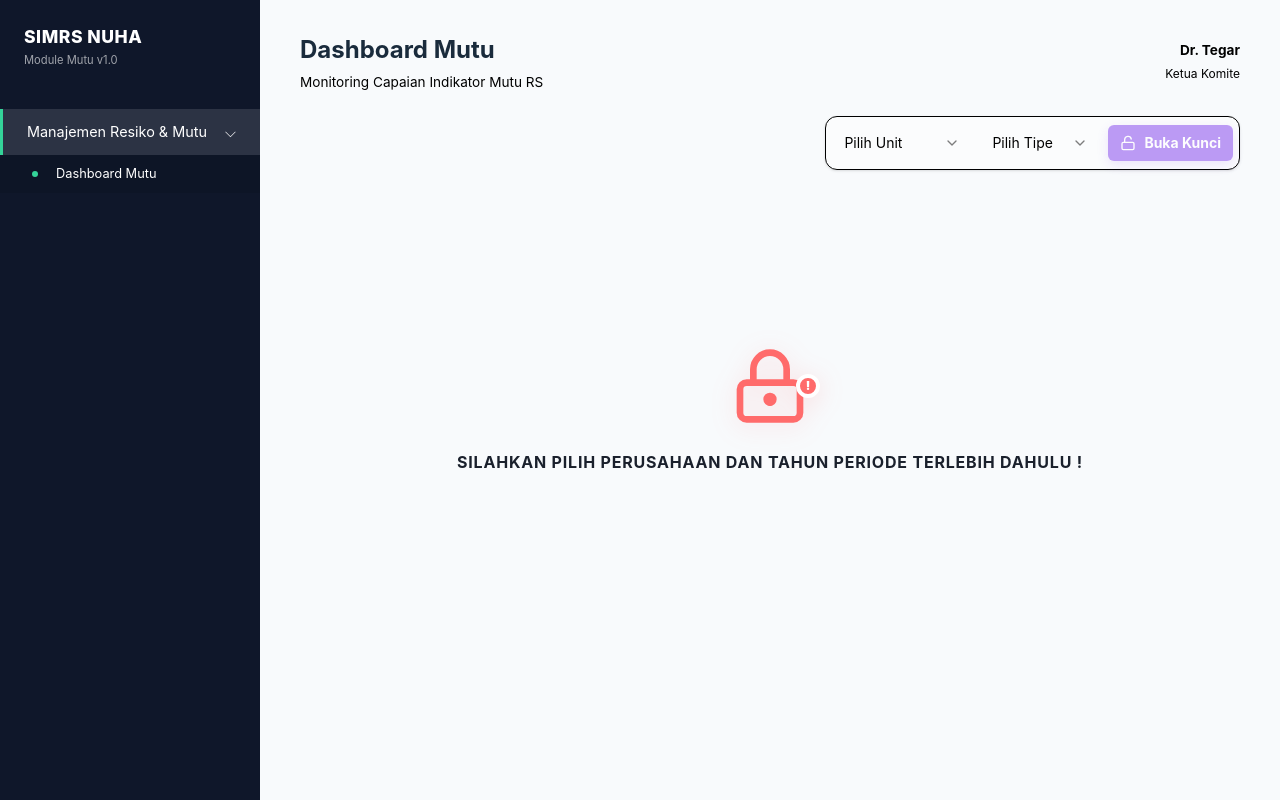
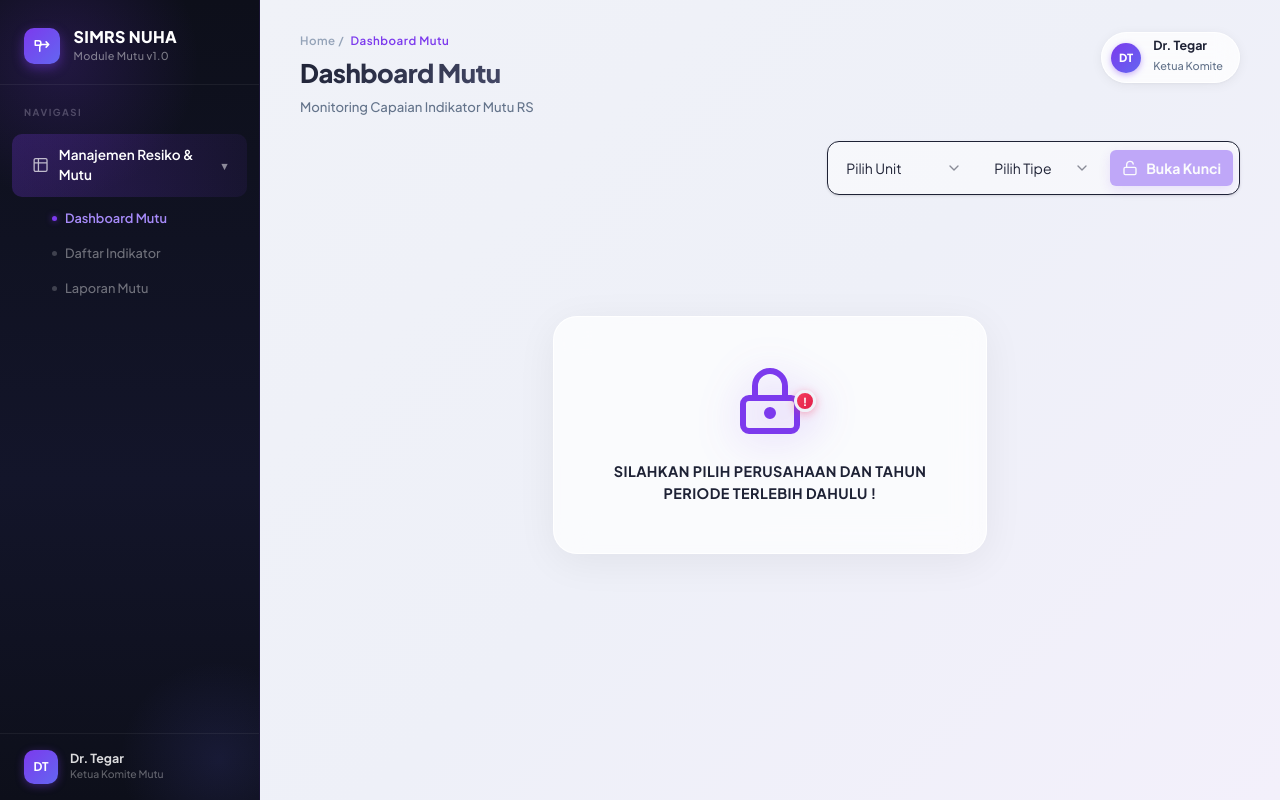
Before and after one commit to AlzaHendrian/mutu-pmkp, a React (Vite) app: page / in a window 1280 px wide. Built offline with nearby package versions, Linux system fonts and the light colour scheme.

Commit message:
mgirasi ke shadcn

```diff
--- a/src/App.css
+++ b/src/App.css
@@ -1,12 +1,22 @@
-
-
+/* ========================================
+   ROOT & DESIGN TOKENS
+   ======================================== */
 :root {
-  --bg-main: #f8fafc;
-  --bg-sidebar: #0f172a;
-  --font-family: 'Inter', system-ui, -apple-system, sans-serif;
+  --bg-main: #f0f2f8;
+  --bg-sidebar: #0d0f1a;
+  --sidebar-accent: #7c3aed;
+  --font-family: 'Plus Jakarta Sans', system-ui, -apple-system, sans-serif;
   --transition: all 0.3s cubic-bezier(0.4, 0, 0.2, 1);
+  --text-main: #1e2235;
+  --text-muted: #64748b;
+  --text-light: #94a3b8;
+  --border-color: rgba(226, 232, 240, 0.8);
+  --primary-color: #7c3aed;
 }
 
+/* ========================================
+   BASE RESET
+   ======================================== */
 * {
   box-sizing: border-box;
 }
@@ -16,138 +26,317 @@ body {
   font-family: var(--font-family);
   background-color: var(--bg-main);
   color: var(--text-main);
+  -webkit-font-smoothing: antialiased;
+  -moz-osx-font-smoothing: grayscale;
 }
 
+/* ========================================
+   APP LAYOUT
+   ======================================== */
 .app-layout {
   display: flex;
   min-height: 100vh;
   width: 100%;
 }
 
-/* Sidebar Styles */
+/* ========================================
+   SIDEBAR
+   ======================================== */
 .sidebar {
   width: 260px;
-  background-color: var(--bg-sidebar);
+  background: linear-gradient(180deg, #0d0f1a 0%, #13152a 60%, #0d0f1a 100%);
   color: white;
   display: flex;
   flex-direction: column;
-  padding: 1.5rem 0;
+  padding: 0;
+  flex-shrink: 0;
+  position: relative;
+  overflow: hidden;
+  border-right: 1px solid rgba(124, 58, 237, 0.12);
+}
+
+/* Sidebar ambient glow */
+.sidebar::before {
+  content: '';
+  position: absolute;
+  top: -80px;
+  left: -80px;
+  width: 280px;
+  height: 280px;
+  background: radial-gradient(circle, rgba(124, 58, 237, 0.18) 0%, transparent 70%);
+  pointer-events: none;
+}
+
+.sidebar::after {
+  content: '';
+  position: absolute;
+  bottom: -60px;
+  right: -60px;
+  width: 200px;
+  height: 200px;
+  background: radial-gradient(circle, rgba(99, 102, 241, 0.12) 0%, transparent 70%);
+  pointer-events: none;
+}
+
+.sidebar-header {
+  padding: 1.75rem 1.5rem 1.25rem;
+  margin-bottom: 0.5rem;
+  border-bottom: 1px solid rgba(255,255,255,0.06);
+  position: relative;
+  z-index: 1;
+}
+
+/* Logo icon block */
+.sidebar-header-inner {
+  display: flex;
+  align-items: center;
+  gap: 0.85rem;
+}
+
+.sidebar-logo-icon {
+  width: 36px;
+  height: 36px;
+  border-radius: 10px;
+  background: linear-gradient(135deg, #7c3aed 0%, #6366f1 100%);
+  display: flex;
+  align-items: center;
+  justify-content: center;
+  font-size: 1rem;
+  box-shadow: 0 4px 12px rgba(124, 58, 237, 0.45);
   flex-shrink: 0;
 }
 
-.sidebar-header {
-  padding: 0 1.5rem;
-  margin-bottom: 2.5rem;
-}
-
 .sidebar-logo {
-  font-size: 1.1rem;
+  font-size: 1rem;
   font-weight: 800;
-  letter-spacing: 0.5px;
+  letter-spacing: 0.3px;
   margin: 0;
+  color: #fff;
+  line-height: 1.1;
 }
 
 .sidebar-sub {
-  font-size: 0.7rem;
-  opacity: 0.6;
+  font-size: 0.68rem;
+  color: rgba(255, 255, 255, 0.45);
   margin-top: 2px;
+  font-weight: 500;
+  letter-spacing: 0.3px;
 }
 
 .sidebar-menu {
   list-style: none;
-  padding: 0;
+  padding: 0.5rem 0;
   margin: 0;
+  flex: 1;
+  position: relative;
+  z-index: 1;
+}
+
+.menu-section-title {
+  padding: 0.75rem 1.5rem 0.4rem;
+  font-size: 0.6rem;
+  font-weight: 700;
+  letter-spacing: 1.5px;
+  text-transform: uppercase;
+  color: rgba(255,255,255,0.25);
 }
 
 .menu-group {
-  margin-bottom: 0.5rem;
+  margin-bottom: 0.25rem;
 }
 
 .menu-item {
-  padding: 0.75rem 1.5rem;
+  padding: 0.7rem 1.25rem;
   cursor: pointer;
   display: flex;
   justify-content: space-between;
   align-items: center;
-  font-size: 0.9rem;
-  transition: all 0.2s;
-  color: rgba(255, 255, 255, 0.7);
+  font-size: 0.85rem;
+  font-weight: 500;
+  transition: var(--transition);
+  color: rgba(255, 255, 255, 0.55);
+  border-radius: 0;
+  margin: 0 0.75rem;
+  border-radius: 10px;
 }
 
-.menu-item:hover, .menu-item.active {
-  background-color: rgba(255, 255, 255, 0.08);
-  color: white;
+.menu-item:hover {
+  background-color: rgba(255, 255, 255, 0.07);
+  color: rgba(255, 255, 255, 0.9);
 }
 
 .menu-item.active {
-  background-color: rgba(255, 255, 255, 0.12);
-  border-left: 3px solid #34d399;
+  background: linear-gradient(90deg, rgba(124, 58, 237, 0.25) 0%, rgba(124, 58, 237, 0.08) 100%);
+  color: #fff;
+  font-weight: 600;
+  border-left: none;
+}
+
+.menu-item-icon {
+  width: 18px;
+  height: 18px;
+  opacity: 0.7;
+}
+
+.menu-item-left {
+  display: flex;
+  align-items: center;
+  gap: 0.6rem;
+}
+
+.menu-chevron {
+  font-size: 0.7rem;
+  transition: transform 0.2s;
+  opacity: 0.5;
 }
 
 .menu-sub-list {
   list-style: none;
-  padding: 0;
-  background-color: rgba(0, 0, 0, 0.1);
+  padding: 0.25rem 0;
+  margin: 0;
 }
 
 .menu-sub-item {
-  padding: 0.6rem 1.5rem 0.6rem 3.5rem;
+  padding: 0.5rem 1.5rem 0.5rem 3.25rem;
   font-size: 0.8rem;
-  color: rgba(255, 255, 255, 0.5);
+  font-weight: 500;
+  color: rgba(255, 255, 255, 0.4);
   cursor: pointer;
   transition: var(--transition);
   position: relative;
+  display: flex;
+  align-items: center;
+  gap: 0.5rem;
 }
 
-.menu-sub-item:hover, .menu-sub-item.active {
-  color: white;
+.menu-sub-item::before {
+  content: '';
+  width: 5px;
+  height: 5px;
+  border-radius: 50%;
+  background: rgba(255,255,255,0.2);
+  flex-shrink: 0;
+}
+
+.menu-sub-item:hover {
+  color: rgba(255, 255, 255, 0.8);
+}
+
+.menu-sub-item:hover::before {
+  background: rgba(124, 58, 237, 0.8);
+}
+
+.menu-sub-item.active {
+  color: #a78bfa;
+  font-weight: 600;
 }
 
 .menu-sub-item.active::before {
-  content: '';
-  position: absolute;
-  left: 2rem;
-  top: 50%;
-  transform: translateY(-50%);
-  width: 6px;
-  height: 6px;
-  border-radius: 50%;
-  background-color: #34d399;
+  background: #7c3aed;
+  box-shadow: 0 0 6px rgba(124, 58, 237, 0.7);
 }
 
-/* Main Content Styles */
+/* Sidebar footer */
+.sidebar-footer {
+  padding: 1rem 1.5rem;
+  border-top: 1px solid rgba(255,255,255,0.06);
+  position: relative;
+  z-index: 1;
+}
+
+.sidebar-footer-user {
+  display: flex;
+  align-items: center;
+  gap: 0.75rem;
+}
+
+.sidebar-avatar {
+  width: 34px;
+  height: 34px;
+  border-radius: 10px;
+  background: linear-gradient(135deg, #7c3aed, #6366f1);
+  display: flex;
+  align-items: center;
+  justify-content: center;
+  font-size: 0.75rem;
+  font-weight: 700;
+  color: white;
+  flex-shrink: 0;
+  box-shadow: 0 2px 8px rgba(124, 58, 237, 0.4);
+}
+
+.sidebar-footer-info {
+  flex: 1;
+}
+
+.sidebar-footer-name {
+  font-size: 0.78rem;
+  font-weight: 700;
+  color: rgba(255,255,255,0.85);
+  line-height: 1;
+  margin-bottom: 2px;
+}
+
+.sidebar-footer-role {
+  font-size: 0.65rem;
+  color: rgba(255,255,255,0.35);
+  font-weight: 500;
+}
+
+/* ========================================
+   MAIN CONTENT
+   ======================================== */
 .main-content {
   flex-grow: 1;
   padding: 2rem 2.5rem;
   overflow-y: auto;
-  width: 100%; /* Ensure it takes full available width */
+  width: 100%;
+  min-height: 100vh;
+  background: linear-gradient(135deg, #f0f2f8 0%, #eef0f8 50%, #f3f0fb 100%);
 }
 
+/* ========================================
+   HEADER
+   ======================================== */
 .dashboard-header {
   display: flex;
   justify-content: space-between;
-  align-items: center;
+  align-items: flex-start;
   margin-bottom: 1.5rem;
 }
 
-.filter-section {
-  margin-bottom: 2.5rem;
+.header-breadcrumb {
+  font-size: 0.72rem;
+  font-weight: 600;
+  color: var(--text-light);
+  letter-spacing: 0.5px;
   display: flex;
-  justify-content: flex-end;
+  align-items: center;
+  gap: 0.4rem;
+  margin-bottom: 0.3rem;
 }
 
+.header-breadcrumb span {
+  color: var(--primary-color);
+}
 
 .header-titles h1 {
-  font-size: 1.5rem;
-  font-weight: 700;
+  font-size: 1.6rem;
+  font-weight: 800;
   margin: 0;
-  color: #1a2b3c;
+  color: var(--text-main);
+  letter-spacing: -0.5px;
+  background: linear-gradient(135deg, #1e2235, #4a4e6e);
+  -webkit-background-clip: text;
+  -webkit-text-fill-color: transparent;
+  background-clip: text;
 }
 
 .header-titles p {
-  font-size: 0.85rem;
+  font-size: 0.82rem;
   color: var(--text-muted);
-  margin: 0.25rem 0 0;
+  margin: 0.3rem 0 0;
+  font-weight: 500;
 }
 
 .header-actions {
@@ -156,25 +345,72 @@ body {
   gap: 1rem;
 }
 
+/* User profile chip */
 .user-profile {
   display: flex;
   align-items: center;
   gap: 0.75rem;
-  text-align: right;
+  background: rgba(255, 255, 255, 0.75);
+  backdrop-filter: blur(12px);
+  -webkit-backdrop-filter: blur(12px);
+  border: 1px solid rgba(255,255,255,0.9);
+  border-radius: 100px;
+  padding: 0.4rem 1rem 0.4rem 0.55rem;
+  box-shadow: 0 2px 12px rgba(0,0,0,0.06), 0 1px 3px rgba(0,0,0,0.04);
+  cursor: pointer;
+  transition: var(--transition);
+}
+
+.user-profile:hover {
+  box-shadow: 0 4px 20px rgba(0,0,0,0.1);
+  transform: translateY(-1px);
+}
+
+.user-avatar-chip {
+  width: 30px;
+  height: 30px;
+  border-radius: 50%;
+  background: linear-gradient(135deg, #7c3aed 0%, #6366f1 100%);
+  display: flex;
+  align-items: center;
+  justify-content: center;
+  font-size: 0.7rem;
+  font-weight: 800;
+  color: white;
+  box-shadow: 0 2px 6px rgba(124, 58, 237, 0.4);
+  flex-shrink: 0;
+}
+
+.user-info {
+  text-align: left;
 }
 
 .user-info .user-name {
-  font-size: 0.85rem;
+  font-size: 0.78rem;
   font-weight: 700;
   display: block;
+  color: var(--text-main);
+  line-height: 1;
 }
 
 .user-info .user-role {
-  font-size: 0.75rem;
+  font-size: 0.68rem;
   color: var(--text-muted);
+  font-weight: 500;
 }
 
-/* Locked State */
+/* ========================================
+   FILTER SECTION
+   ======================================== */
+.filter-section {
+  margin-bottom: 2rem;
+  display: flex;
+  justify-content: flex-end;
+}
+
+/* ========================================
+   LOCKED STATE
+   ======================================== */
 .locked-container {
   display: flex;
   justify-content: center;
@@ -189,14 +425,21 @@ body {
   flex-direction: column;
   align-items: center;
   gap: 1.5rem;
+  background: rgba(255,255,255,0.7);
+  backdrop-filter: blur(16px);
+  -webkit-backdrop-filter: blur(16px);
+  border: 1px solid rgba(255,255,255,0.9);
+  border-radius: 24px;
+  padding: 3rem 3.5rem;
+  box-shadow: 0 8px 40px rgba(0,0,0,0.06);
 }
 
 .lock-icon {
   position: relative;
-  width: 80px;
-  height: 80px;
-  color: #ff6b6b; /* Soft Red */
-  filter: drop-shadow(0 4px 12px rgba(255, 107, 107, 0.2));
+  width: 72px;
+  height: 72px;
+  color: #7c3aed;
+  filter: drop-shadow(0 8px 20px rgba(124, 58, 237, 0.3));
 }
 
 .lock-icon svg {
@@ -208,63 +451,114 @@ body {
   position: absolute;
   top: 50%;
   right: -10px;
-  background: #ff6b6b;
+  background: linear-gradient(135deg, #f43f5e, #e11d48);
   color: white;
-  width: 24px;
-  height: 24px;
+  width: 22px;
+  height: 22px;
   border-radius: 50%;
-  border: 4px solid white;
+  border: 3px solid #f0f2f8;
   display: flex;
   align-items: center;
   justify-content: center;
   font-weight: 900;
-  font-size: 0.75rem;
+  font-size: 0.7rem;
   transform: translateY(-50%);
+  box-shadow: 0 2px 8px rgba(244, 63, 94, 0.4);
 }
 
 .lock-message {
-  font-size: 1rem;
+  font-size: 0.9rem;
   font-weight: 700;
-  color: #1a202c;
-  letter-spacing: 0.05em;
-  text-transform: uppercase;
+  color: var(--text-main);
+  letter-spacing: 0.03em;
+  max-width: 320px;
+  line-height: 1.5;
 }
 
-/* Grid & Cards */
+/* ========================================
+   CARDS GRID
+   ======================================== */
 .cards-grid {
   display: grid;
   grid-template-columns: repeat(auto-fit, minmax(300px, 1fr));
-  gap: 1.5rem;
-  margin-bottom: 2.5rem;
+  gap: 1.25rem;
+  margin-bottom: 1.75rem;
   width: 100%;
 }
 
-/* Indicators Overrides to match Screenshot precisely */
-.card-decoration {
-  position: absolute;
-  top: -60px;
-  right: -60px;
-  width: 220px;
-  height: 220px;
-  border-radius: 50%;
-  z-index: 0;
-  opacity: 0.05;
+/* ========================================
+   SECTION CARDS
+   ======================================== */
+.section-card {
+  background: rgba(255, 255, 255, 0.8);
+  backdrop-filter: blur(12px);
+  -webkit-backdrop-filter: blur(12px);
+  border-radius: 20px;
+  padding: 1.75rem;
+  box-shadow:
+    0 1px 3px rgba(0,0,0,0.04),
+    0 8px 24px rgba(0,0,0,0.05),
+    0 0 0 1px rgba(255,255,255,0.7) inset;
+  border: 1px solid rgba(226, 232, 240, 0.6);
+  margin-bottom: 1.5rem;
+  transition: var(--transition);
 }
 
-.card-content {
-  position: relative;
-  z-index: 1;
+.section-card:hover {
+  box-shadow:
+    0 4px 6px rgba(0,0,0,0.04),
+    0 16px 40px rgba(0,0,0,0.07),
+    0 0 0 1px rgba(255,255,255,0.9) inset;
+  transform: translateY(-1px);
+}
+
+.section-card-header {
   display: flex;
   justify-content: space-between;
   align-items: center;
+  margin-bottom: 1.5rem;
 }
 
+.section-card-header h3 {
+  font-size: 0.95rem;
+  font-weight: 800;
+  margin: 0;
+  color: var(--text-main);
+  letter-spacing: -0.2px;
+}
+
+.chart-tabs {
+  display: flex;
+  gap: 0.5rem;
+}
+
+.tab {
+  padding: 0.3rem 0.85rem;
+  border-radius: 100px;
+  font-size: 0.72rem;
+  font-weight: 700;
+  cursor: pointer;
+  color: var(--text-muted);
+  background: transparent;
+  transition: var(--transition);
+  letter-spacing: 0.5px;
+}
+
+.tab.active {
+  background: linear-gradient(135deg, #7c3aed, #6366f1);
+  color: white;
+  box-shadow: 0 3px 10px rgba(124, 58, 237, 0.3);
+}
+
+/* ========================================
+   INDICATOR CARD INTERNALS
+   ======================================== */
 .card-title {
   color: var(--text-muted);
-  font-size: 0.8rem; /* REDUCED per user feedback */
+  font-size: 0.75rem;
   font-weight: 700;
   line-height: 1.4;
-  letter-spacing: 0.5px;
+  letter-spacing: 0.8px;
   margin: 0 0 0.75rem 0;
   max-width: 170px;
   text-transform: uppercase;
@@ -278,14 +572,15 @@ body {
 }
 
 .indicator-value .number {
-  font-size: 3rem; /* Slightly reduced */
+  font-size: 3rem;
   font-weight: 800;
-  color: #1a2b3c;
+  color: var(--text-main);
   line-height: 1;
+  letter-spacing: -2px;
 }
 
 .indicator-value .unit {
-  font-size: 1.1rem; /* REDUCED per user feedback */
+  font-size: 1rem;
   color: var(--text-light);
   font-weight: 500;
 }
@@ -297,18 +592,20 @@ body {
 }
 
 .badge-wajib {
-  font-weight: 800;
-  padding: 0.35rem 0.85rem;
+  font-weight: 700;
+  padding: 0.3rem 0.75rem;
   border-radius: 100px;
-  font-size: 0.7rem; /* REDUCED */
+  font-size: 0.68rem;
+  letter-spacing: 0.3px;
 }
 
 .regulation {
-  color: var(--text-light);
-  font-size: 0.85rem; /* REDUCED */
+  color: var(--text-muted);
+  font-size: 0.78rem;
   font-weight: 500;
 }
 
+/* Right panel (donut chart) */
 .right-panel {
   display: flex;
   flex-direction: column;
@@ -343,47 +640,21 @@ body {
   font-size: 1.5rem;
   font-weight: 800;
   line-height: 1;
+  letter-spacing: -1px;
 }
 
 .chart-footer-label {
   text-align: center;
-  font-size: 0.8rem; /* REDUCED */
+  font-size: 0.75rem;
   color: var(--text-light);
   line-height: 1.4;
   margin: 0;
   font-weight: 600;
 }
 
-/* Section Components */
-.section-card {
-  background: white;
-  border-radius: 1.25rem; /* Smoother corners */
-  padding: 1.75rem;
-  box-shadow: 0 10px 15px -3px rgba(0, 0, 0, 0.04), 0 4px 6px -2px rgba(0, 0, 0, 0.02);
-  border: 1px solid var(--border-color);
-  margin-bottom: 2rem;
-  transition: var(--transition);
-}
-
-.section-card:hover {
-  box-shadow: 0 20px 25px -5px rgba(0, 0, 0, 0.05), 0 10px 10px -5px rgba(0, 0, 0, 0.02);
-}
-
-.section-card-header {
-  display: flex;
-  justify-content: space-between;
-  align-items: center;
-  margin-bottom: 1.25rem;
-}
-
-.section-card-header h3 {
-  font-size: 1rem;
-  font-weight: 700;
-  margin: 0;
-  color: #1a2b3c;
-}
-
-/* Table Styles - Refined */
+/* ========================================
+   TABLE STYLES
+   ======================================== */
 .table-wrapper {
   overflow-x: auto;
 }
@@ -396,70 +667,78 @@ body {
 
 .progress-bar-bg {
   flex-grow: 1;
-  height: 6px;
+  height: 5px;
   background-color: #f1f5f9;
-  border-radius: 3px;
+  border-radius: 99px;
   overflow: hidden;
 }
 
 .progress-bar-fill {
   height: 100%;
-  border-radius: 3px;
+  border-radius: 99px;
 }
 
 .progress-text {
-  font-size: 0.75rem;
-  font-weight: 600;
+  font-size: 0.73rem;
+  font-weight: 700;
   color: var(--text-muted);
   min-width: 35px;
 }
 
 .status-badge {
-  padding: 0.25rem 0.6rem;
-  border-radius: 4px;
+  padding: 0.25rem 0.65rem;
+  border-radius: 100px;
   font-size: 0.65rem;
   font-weight: 800;
   text-transform: uppercase;
+  letter-spacing: 0.5px;
 }
 
 .action-link {
   color: var(--primary-color);
   text-decoration: none;
-  font-weight: 600;
-  font-size: 0.8rem;
+  font-weight: 700;
+  font-size: 0.78rem;
   display: flex;
   align-items: center;
   gap: 0.25rem;
+  transition: opacity 0.2s;
 }
 
 .action-link:hover {
+  opacity: 0.7;
   text-decoration: underline;
 }
 
+/* ========================================
+   CUSTOM TOOLTIP
+   ======================================== */
 .custom-tooltip {
-  background: rgba(255, 255, 255, 0.85);
-  backdrop-filter: blur(12px);
-  -webkit-backdrop-filter: blur(12px);
-  border: 1px solid rgba(255, 255, 255, 0.4);
-  border-radius: 1rem;
-  padding: 1.25rem;
-  box-shadow: 0 8px 32px 0 rgba(31, 38, 135, 0.07);
-  color: #1e293b;
+  background: rgba(255, 255, 255, 0.92);
+  backdrop-filter: blur(16px);
+  -webkit-backdrop-filter: blur(16px);
+  border: 1px solid rgba(255, 255, 255, 0.8);
+  border-radius: 16px;
+  padding: 1rem 1.25rem;
+  box-shadow:
+    0 4px 6px rgba(0,0,0,0.04),
+    0 12px 32px rgba(0,0,0,0.08);
+  color: var(--text-main);
   min-width: 180px;
 }
 
 .custom-tooltip .label {
   font-weight: 800;
-  font-size: 0.9rem;
-  margin-bottom: 0.75rem;
+  font-size: 0.85rem;
+  margin-bottom: 0.65rem;
   padding-bottom: 0.5rem;
-  border-bottom: 1px solid rgba(0, 0, 0, 0.05);
-  color: #1a2b3c;
+  border-bottom: 1px solid rgba(0, 0, 0, 0.06);
+  color: var(--text-main);
   display: block;
 }
 
 .tooltip-details {
   display: flex;
   flex-direction: column;
-  gap: 0.5rem;
+  gap: 0.35rem;
 }
--- a/src/components/Header.tsx
+++ b/src/components/Header.tsx
@@ -11,20 +11,22 @@ const Header: React.FC<HeaderProps> = ({ title, subtitle }) => {
     <>
       <header className="dashboard-header">
         <div className="header-titles">
+          <div className="header-breadcrumb">
+            Home / <span>Dashboard Mutu</span>
+          </div>
           <h1>{title}</h1>
           {subtitle && <p>{subtitle}</p>}
         </div>
 
         <div className="header-actions">
           <div className="user-profile">
+            <div className="user-avatar-chip">DT</div>
             <div className="user-info">
               <span className="user-name">Dr. Tegar</span>
               <span className="user-role">Ketua Komite</span>
             </div>
-          {/* <div className="user-avatar">DT</div> */}
           </div>
         </div>
-
       </header>
       <Filter />
     </>
--- a/src/components/Sidebar.tsx
+++ b/src/components/Sidebar.tsx
@@ -4,18 +4,46 @@ const Sidebar: React.FC = () => {
   return (
     <div className="sidebar">
       <div className="sidebar-header">
-        <h1 className="sidebar-logo">SIMRS NUHA</h1>
-        <p className="sidebar-sub">Module Mutu v1.0</p>
+        <div className="sidebar-header-inner">
+          <div className="sidebar-logo-icon">
+            <svg width="18" height="18" viewBox="0 0 24 24" fill="none" xmlns="http://www.w3.org/2000/svg">
+              <path d="M9 19V13.5C9 11.567 10.567 10 12.5 10H21M21 10L17.5 6.5M21 10L17.5 13.5M3 5H7.5C9.157 5 10.5 6.343 10.5 8V8C10.5 9.657 9.157 11 7.5 11H3V5Z" stroke="white" strokeWidth="2" strokeLinecap="round" strokeLinejoin="round"/>
+            </svg>
+          </div>
+          <div>
+            <h1 className="sidebar-logo">SIMRS NUHA</h1>
+            <p className="sidebar-sub">Module Mutu v1.0</p>
+          </div>
+        </div>
       </div>
+
+      <p className="menu-section-title">Navigasi</p>
 
       <div className="sidebar-menu">
         <div className="menu-group">
           <div className="menu-item active">
-            <span>Manajemen Resiko & Mutu</span>
-            <span>⌵</span>
+            <div className="menu-item-left">
+              <svg className="menu-item-icon" viewBox="0 0 24 24" fill="none" stroke="currentColor" strokeWidth="1.8" strokeLinecap="round" strokeLinejoin="round">
+                <path d="M9 3H5a2 2 0 0 0-2 2v4m6-6h10a2 2 0 0 1 2 2v4M9 3v18m0 0h10a2 2 0 0 0 2-2V9M9 21H5a2 2 0 0 1-2-2V9m0 0h18"/>
+              </svg>
+              <span>Manajemen Resiko & Mutu</span>
+            </div>
+            <span className="menu-chevron">▾</span>
           </div>
           <div className="menu-sub-list">
             <div className="menu-sub-item active">Dashboard Mutu</div>
+            <div className="menu-sub-item">Daftar Indikator</div>
+            <div className="menu-sub-item">Laporan Mutu</div>
+          </div>
+        </div>
+      </div>
+
+      <div className="sidebar-footer">
+        <div className="sidebar-footer-user">
+          <div className="sidebar-avatar">DT</div>
+          <div className="sidebar-footer-info">
+            <p className="sidebar-footer-name">Dr. Tegar</p>
+            <p className="sidebar-footer-role">Ketua Komite Mutu</p>
           </div>
         </div>
       </div>
--- a/src/index.css
+++ b/src/index.css
@@ -1,3 +1,4 @@
+@import url('https://fonts.googleapis.com/css2?family=Plus+Jakarta+Sans:ital,wght@0,300;0,400;0,500;0,600;0,700;0,800;1,400&display=swap');
 @import "tailwindcss";
 
 @theme {
@@ -20,29 +21,30 @@
   --color-border: hsl(var(--border));
   --color-input: hsl(var(--input));
   --color-ring: hsl(var(--ring));
-  --radius: 0.5rem;
+  --radius: 0.75rem;
+  --font-sans: 'Plus Jakarta Sans', system-ui, -apple-system, sans-serif;
 }
 
 :root {
-  --background: 0 0% 100%;
-  --foreground: 222.2 84% 4.9%;
+  --background: 220 20% 97%;
+  --foreground: 224 71% 4%;
   --card: 0 0% 100%;
-  --card-foreground: 222.2 84% 4.9%;
+  --card-foreground: 224 71% 4%;
   --popover: 0 0% 100%;
-  --popover-foreground: 222.2 84% 4.9%;
-  --primary: 262.1 83.3% 57.8%;
-  --primary-foreground: 210 40% 98%;
-  --secondary: 215.4 16.3% 46.9%;
-  --secondary-foreground: 222.2 47.4% 11.2%;
-  --muted: 210 40% 96.1%;
-  --muted-foreground: 215.4 16.3% 46.9%;
-  --accent: 210 40% 96.1%;
-  --accent-foreground: 222.2 47.4% 11.2%;
-  --destructive: 0 84.2% 60.2%;
-  --destructive-foreground: 210 40% 98%;
-  --border: 214.3 31.8% 91.4%;
-  --input: 214.3 31.8% 91.4%;
-  --ring: 262.1 83.3% 57.8%;
+  --popover-foreground: 224 71% 4%;
+  --primary: 258 90% 66%;
+  --primary-foreground: 0 0% 100%;
+  --secondary: 220 14% 96%;
+  --secondary-foreground: 220 9% 46%;
+  --muted: 220 14% 96%;
+  --muted-foreground: 220 9% 46%;
+  --accent: 258 90% 95%;
+  --accent-foreground: 258 90% 40%;
+  --destructive: 0 84% 60%;
+  --destructive-foreground: 0 0% 98%;
+  --border: 220 13% 91%;
+  --input: 220 13% 91%;
+  --ring: 258 90% 66%;
 }
 
 *, *::before, *::after {
@@ -54,4 +56,5 @@ html, body, #root {
   width: 100%;
   margin: 0;
   padding: 0;
+  font-family: 'Plus Jakarta Sans', system-ui, -apple-system, sans-serif;
 }
```
Also changed, not shown: src/components/MutualIndicatorCard.tsx (+60 -17 lines). Lines whose indentation alone changed are shown as unchanged.
